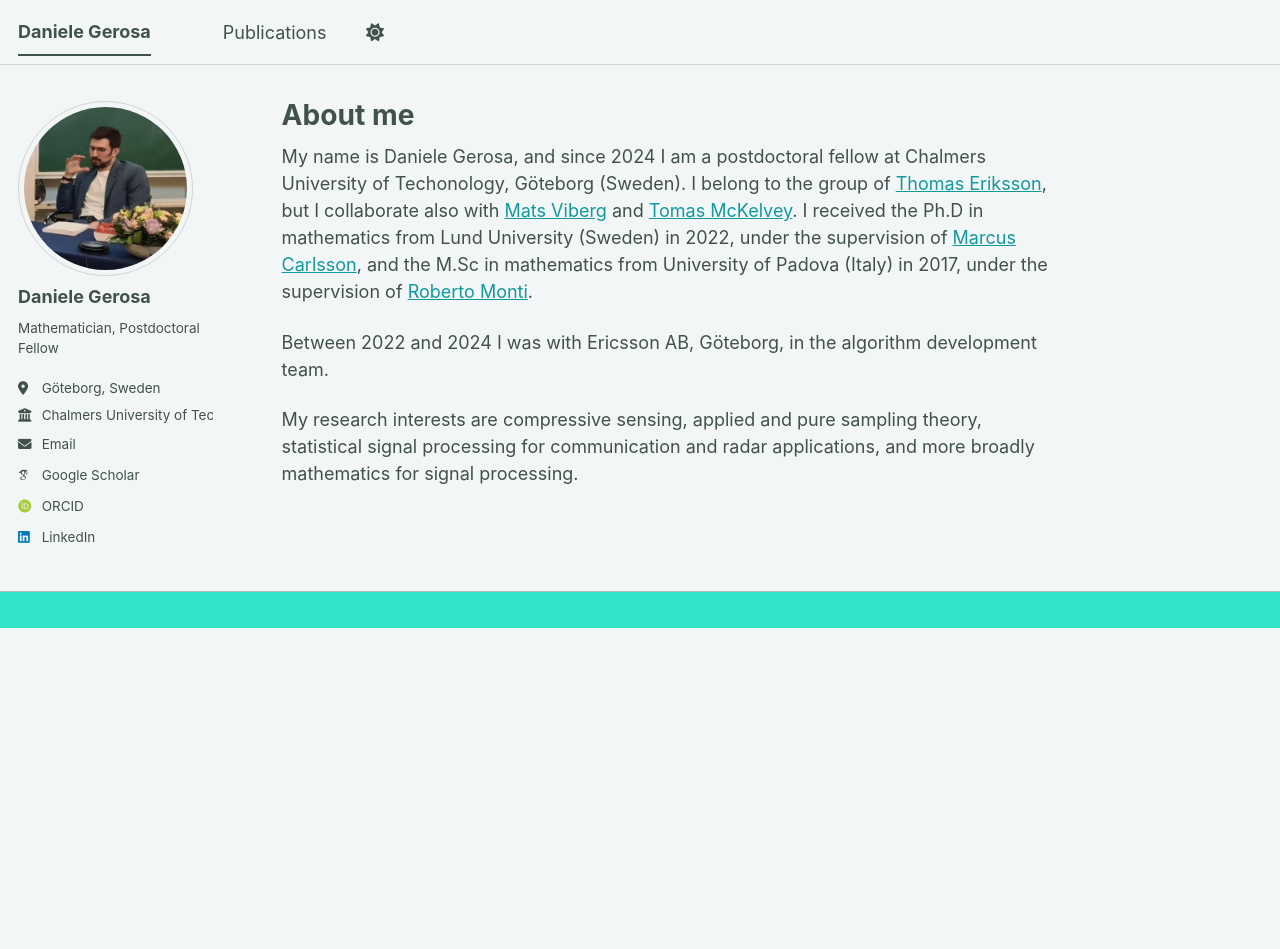
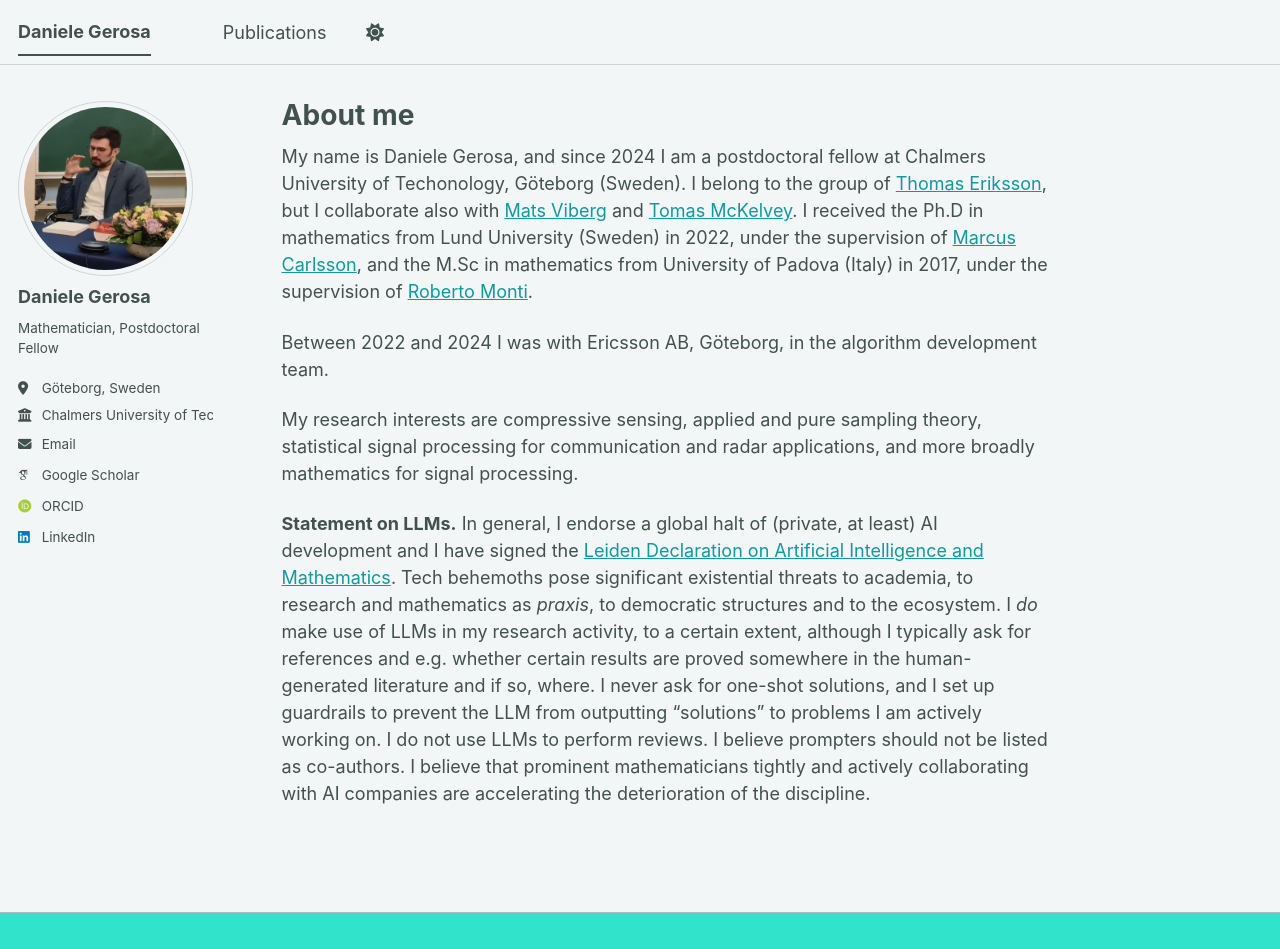
Before and after one commit to dagerosa/dagerosa.github.io, a Jekyll site: the page built from _pages/about.md, in a window 1280 px wide and 949 px high. Built offline with Jekyll 4.4.1, drawn with Linux system fonts in a browser that asks for light colours; some web fonts are replaced; a script bundle is joined from its source files by our own code; library files that are not in the unit come from our copies.

Commit message:
Update about.md

```diff
--- a/_pages/about.md
+++ b/_pages/about.md
@@ -12,3 +12,5 @@
 Between 2022 and 2024 I was with Ericsson AB, Göteborg, in the algorithm development team.
 
 My research interests are compressive sensing, applied and pure sampling theory, statistical signal processing for communication and radar applications, and more broadly mathematics for signal processing.
+
+**Statement on LLMs.** In general, I endorse a global halt of (private, at least) AI development and I have signed the [Leiden Declaration on Artificial Intelligence and Mathematics](https://leidendeclaration.ai/). Tech behemoths pose significant existential threats to academia, to research and mathematics as *praxis*, to democratic structures and to the ecosystem. I *do* make use of LLMs in my research activity, to a certain extent, although I typically ask for references and e.g. whether certain results are proved somewhere in the human-generated literature and if so, where. I never ask for one-shot solutions, and I set up guardrails to prevent the LLM from outputting "solutions" to problems I am actively working on. I do not use LLMs to perform reviews. I believe prompters should not be listed as co-authors. I believe that prominent mathematicians tightly and actively collaborating with AI companies are accelerating the deterioration of the discipline.
```
